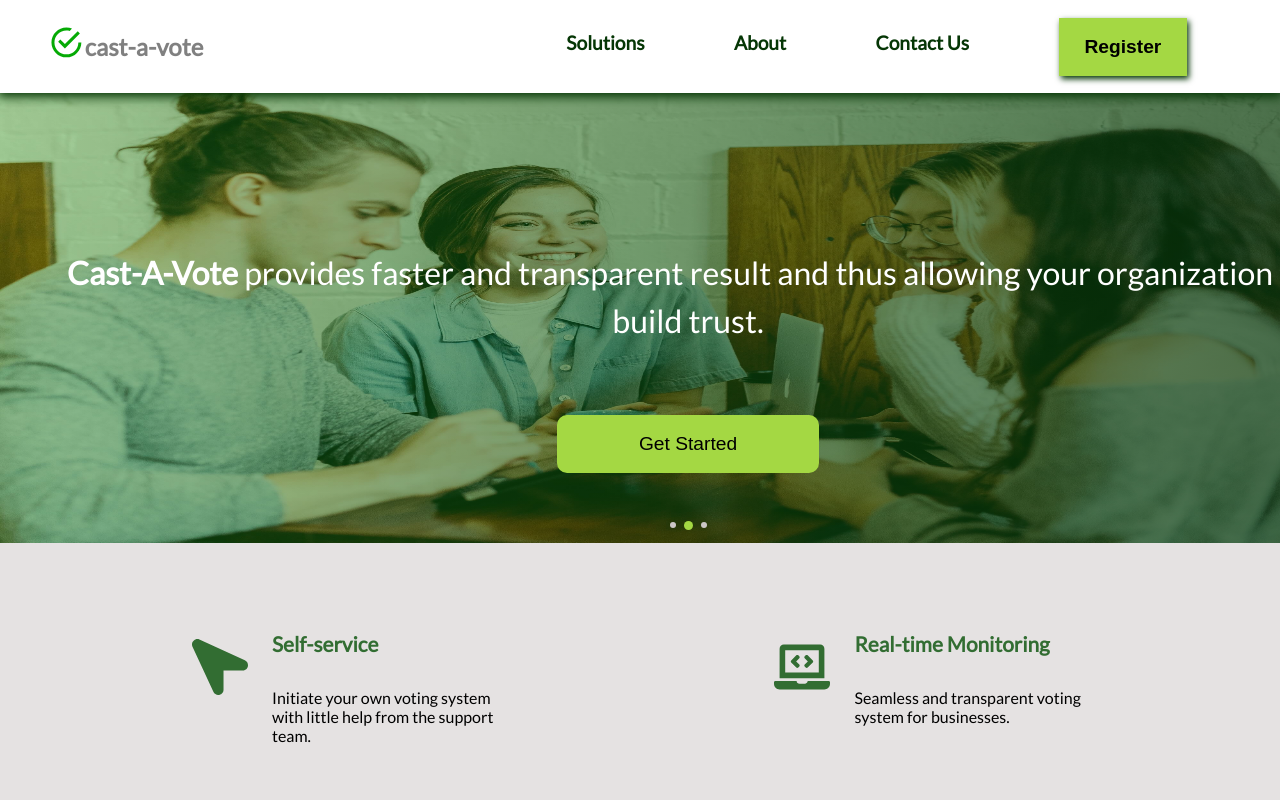
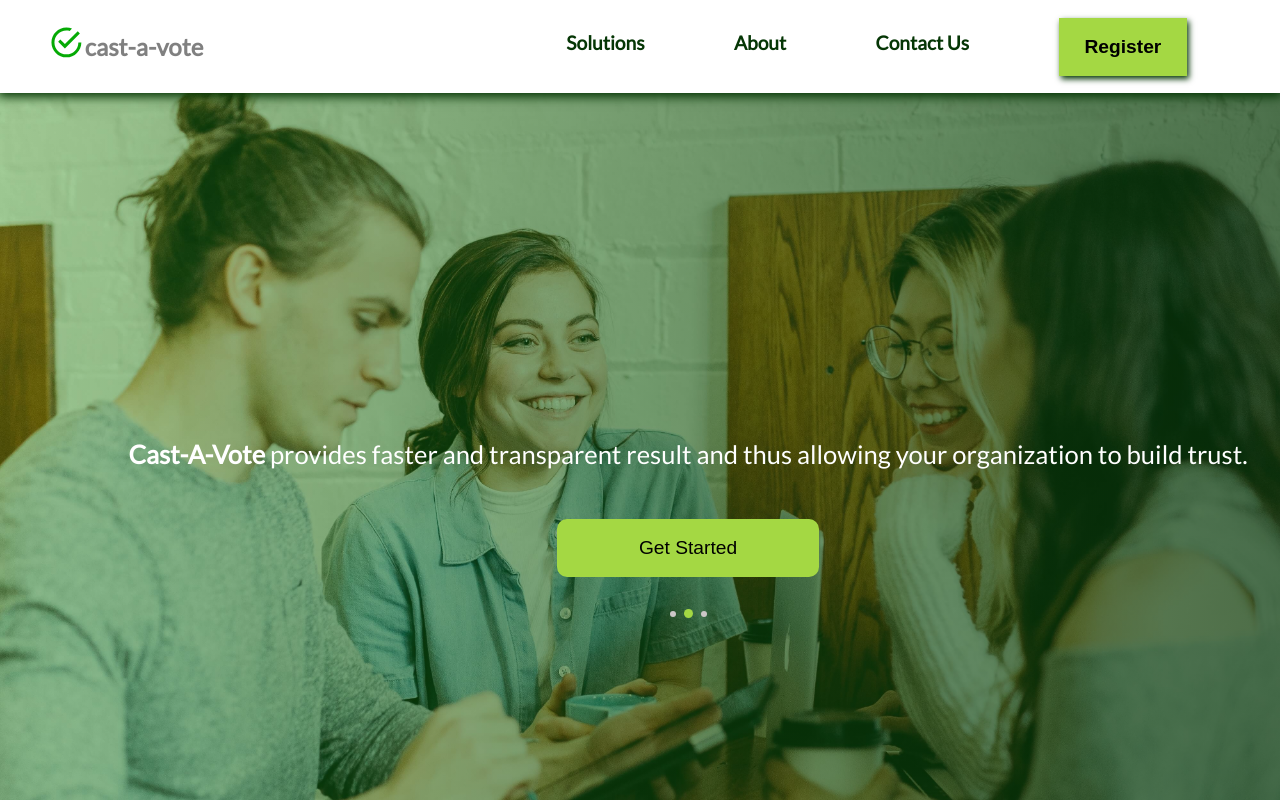
Before and after one commit to Meekunn/vatebra_assessment, a React (Create React App) app: page / in a window 1280 px wide. Shown: the top 800 px of the page. Built offline with nearby package versions, Linux system fonts and the light colour scheme.

Commit message:
:lipstick: Edit Image Carousel

```diff
--- a/src/components/ImageCarousel/imagecarousel.css
+++ b/src/components/ImageCarousel/imagecarousel.css
@@ -14,7 +14,7 @@
 .image.active {
 	display: block;
 	width: 100%;
-	height: 450px;
+	/* height: 450px; */
 }
 
 .overlay-items-wrapper {
@@ -24,22 +24,21 @@
 	width: 100%;
 	display: flex;
 	justify-content: center;
-	align-items: flex-end;
+	align-items: center;
 }
 
 .overlay-items {
 	display: flex;
 	flex-direction: column;
 	align-items: center;
-	gap: 2rem;
+	gap: 1rem;
 	color: #fff;
-	height: 70%;
 }
 
 .overlay-items > h1 {
-	line-height: 3rem;
+	line-height: 2rem;
 	font-weight: 400;
-	font-size: 1.5rem;
+	font-size: 1.1rem;
 }
 
 .overlay-items > button {
@@ -49,7 +48,7 @@
 	color: #000;
 	transition: all 0.25s ease-in-out;
 	font-size: 1.2rem;
-	padding: 1rem 3rem;
+	padding: 0.5rem 3rem;
 }
 
 .overlay-items > button:hover {
@@ -83,11 +82,12 @@
 	}
 
 	.overlay-items {
-		gap: 3rem;
+		padding: 0 2rem;
+		gap: 2rem;
 	}
 
 	.overlay-items > h1 {
-		font-size: 2rem;
+		font-size: 1.6rem;
 	}
 
 	.overlay-items > button {
```
